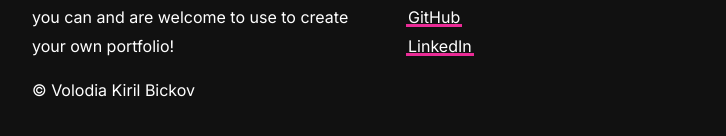
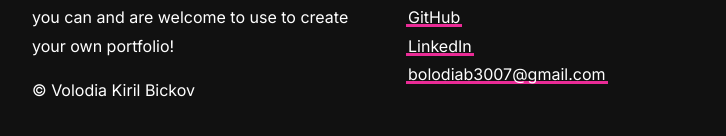
Before and after one commit to nevolodia/PortfolioEdit, a React (Create React App) app: page /projects in a window 1280 px wide. Shown: the part 598-734 px from the top of the page, without its empty margins (248-974 px from the left). Built offline with nearby package versions, Linux system fonts and the light colour scheme.

Commit message:
Email to footer added.

```diff
--- a/src/components/Footer.tsx
+++ b/src/components/Footer.tsx
@@ -21,6 +21,7 @@ const Footer = () => {
 					Find me here: <br/>
 					<PeLink href="https://github.com/hackername1">GitHub</PeLink> <br/>
 					<PeLink href="https://www.linkedin.com/in/nevolodia/">LinkedIn</PeLink> <br/>
+					<PeLink href="mailto: bolodiab3007@gmail.com">bolodiab3007@gmail.com</PeLink> <br/>
 				</PeText>
 			</div>
 
```
